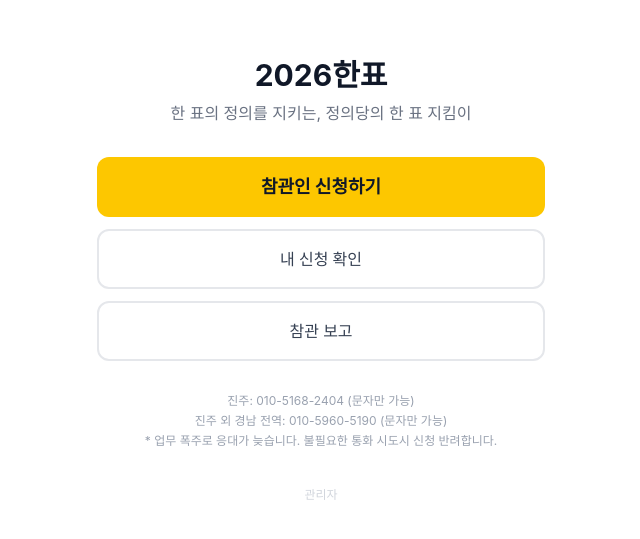
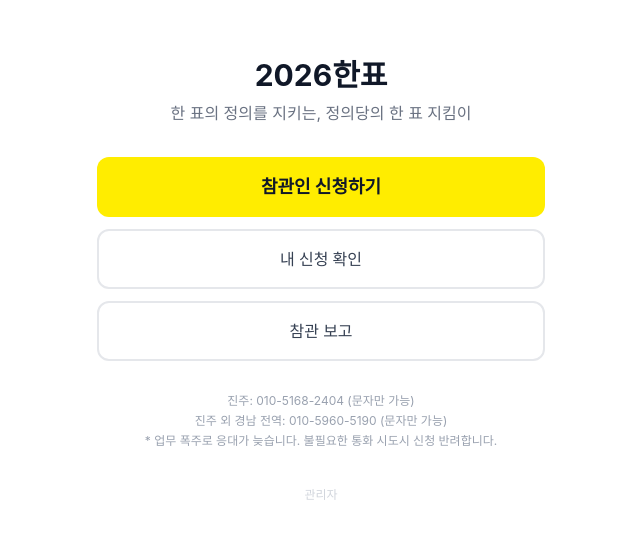
Before and after one commit to learn-slowly/1pyo, a Next.js app: page / in a window 1280 px wide. Shown: the part 119-658 px from the top of the page, without its empty margins (319-959 px from the left). Built offline with nearby package versions, Linux system fonts and the light colour scheme; a web font is replaced by a local one.

Commit message:
브랜드 노랑을 너랑노랑(#ffed00)으로 교체
Tailwind yellow 팔레트(50~900)를 너랑노랑 기준으로 globals.css에서 override

Co-Authored-By: Claude Opus 4.7 (1M context) <noreply@anthropic.com>

```diff
--- a/src/app/globals.css
+++ b/src/app/globals.css
@@ -12,6 +12,18 @@
     system-ui, Roboto, "Helvetica Neue", "Segoe UI", "Apple SD Gothic Neo",
     "Noto Sans KR", "Malgun Gothic", "Apple Color Emoji", "Segoe UI Emoji",
     "Segoe UI Symbol", sans-serif;
+
+  /* 너랑노랑 #ffed00 — 정의당 브랜드 노랑 (연대·공존) */
+  --color-yellow-50: #fffde0;
+  --color-yellow-100: #fffaad;
+  --color-yellow-200: #fff673;
+  --color-yellow-300: #ffef33;
+  --color-yellow-400: #ffed00;
+  --color-yellow-500: #d6c700;
+  --color-yellow-600: #a89c00;
+  --color-yellow-700: #807700;
+  --color-yellow-800: #5c5500;
+  --color-yellow-900: #3d3a00;
 }
 
 body {
```
Also changed, not shown: 1 other file (tests, documents, lock files or other folders).
